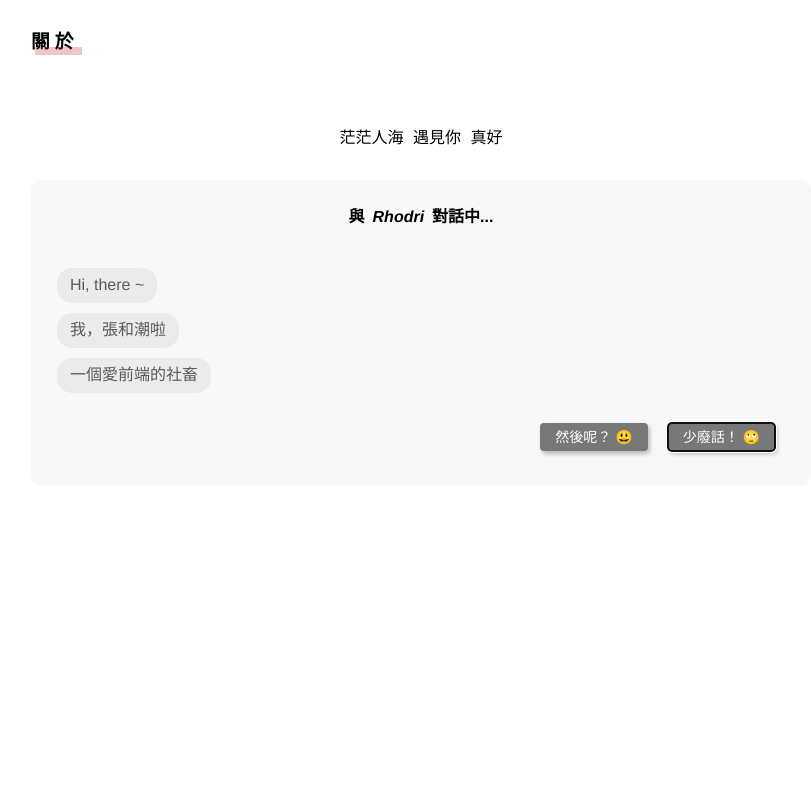
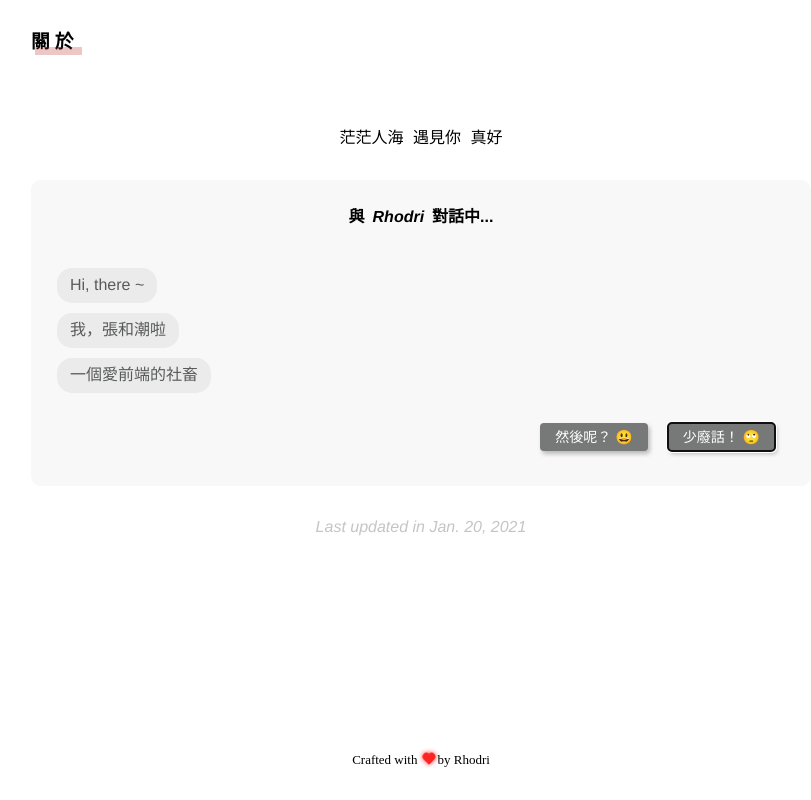
Before and after one commit to Rhodri-hc/Rhodri-react, a React (Create React App) app: page / in a window 1280 px wide. Shown: the whole page, without its empty margins (219-1030 px from the left). Built offline with nearby package versions, Linux system fonts and the light colour scheme.

Commit message:
添加标注与最后日期

```diff
--- a/src/App.css
+++ b/src/App.css
@@ -3,3 +3,68 @@
     margin: 0 auto;
     width: 780px;
 }
+
+.footer{
+    position: fixed;
+    bottom: 2rem;
+    left: 0;
+    right: 0;
+}
+
+.footer-creater{
+    position: relative;
+    font-size: 13px;
+}
+
+.footer-creater-left{
+    margin-right: 12px;
+}
+.footer-creater-right{
+    margin-left: 8px;
+}
+
+.footer-heart{
+    display: inline-block;
+    position:absolute;
+    left: 50%;
+    top:50%;
+    margin-left: 0px;
+    margin-top: -8px;
+    width: 15px;
+    height: 40px;
+    background: transparent;
+    /*box-shadow: 2px 2px 5px #000;*/
+    filter:drop-shadow(0px 0px 3px rgb(255,20,20));
+    animation: test 1s linear infinite;
+  }
+  .footer-heart:before,
+  .footer-heart:after{
+    content: "";
+    position: absolute;
+    left: 8px;
+    width: 8px;
+    height: 12px;
+    background: rgb(255,0,0);
+    border-radius: 8px 8px 0 0;
+    transform:rotate(-45deg);
+    transform-origin: 0 100%;
+  }
+  .footer-heart:after{
+    left: 0;
+    transform:rotate(45deg);
+    transform-origin: 100% 100%;
+  }
+  @keyframes test{
+    0%{
+      transform: scale(0.8,0.8);
+      opacity: 1;
+    }
+    25%{
+      transform: scale(1,1);
+      opacity: 0.8;
+    }
+    100%{
+      transform: scale(0.8,0.8);
+      opacity: 1;
+    }
+  }
--- a/src/App.js
+++ b/src/App.js
@@ -3,9 +3,19 @@ import './App.css';
 
 function App() {
   return (
-    <div className='about'>
-      <About />
+    <div>
+      <div className='about'>
+        <About  />
+      </div>
+      <footer className='footer'>
+        <center className='footer-creater'>
+          <span className='footer-creater-left'>Crafted with</span>
+          <i className='footer-heart'></i>
+          <span className='footer-creater-right'>by Rhodri</span>
+        </center>
+      </footer>
     </div>
+
   );
 }
 
--- a/src/views/about/About.js
+++ b/src/views/about/About.js
@@ -10,6 +10,9 @@ class About extends Component {
                 <h3 className='about-content__title'>關於</h3>
                 <center>茫茫人海 <span className='about-content__meet'>遇見你</span> 真好</center>
                 <Dialog />
+                <center>
+                    <i className='about-content__time'>Last updated in Jan. 20, 2021</i>
+                </center>
             </div>
         )
     }
--- a/src/views/about/about.css
+++ b/src/views/about/about.css
@@ -21,3 +21,9 @@
     display: inline-block;
     padding: 3rem 5px 2rem;
 }
+
+.about-content__time{
+    display: inline-block;
+    margin:2rem 0 3rem;
+    color: #c5c5c5;
+}
```
Also changed, not shown: 1 other file (tests, documents, lock files or other folders).
